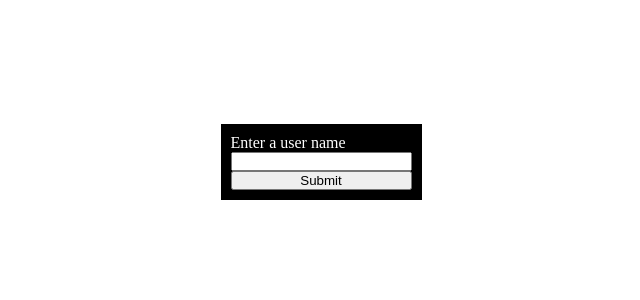
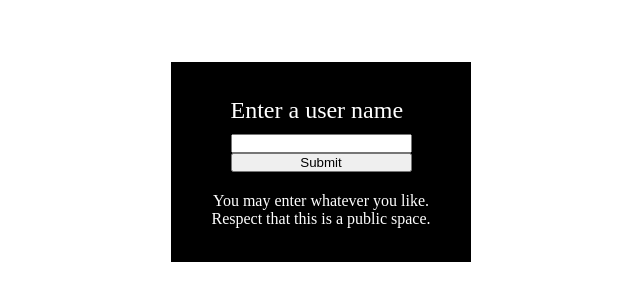
Before and after one commit to thearlman/cart263-covidCommunityCenter, a website: page public/index.html in a window 1280 px wide. Shown: the part 248-548 px from the top of the page, without its empty margins (329-969 px from the left). Drawn offline with nearby package versions, Linux system fonts and the light colour scheme; no server answers.

Commit message:
updated login box

```diff
--- a/index.js
+++ b/index.js
@@ -20,7 +20,6 @@ let static = require('node-static');
 //tell the express app to use the current filepath (__dirname) + the public directory (for client-side)
 APP.use(express.static(__dirname + '/public'));
 // for the serverside
-APP.use(express.static(__dirname + '/node_modules'));
 
 
 //begin listening for incoming requests from the client
@@ -130,6 +129,9 @@ io.on("connect", function(socket) {
       console.log(users);
     }
   })
+  socket.on("foundIt", function(message){
+    io.emit("foundIt", message);
+  })
 })
 
 function sendNewUserEmail(subject, data){
--- a/public/css/style.css
+++ b/public/css/style.css
@@ -47,12 +47,22 @@
   flex-direction: column;
   justify-content: center;
   align-items: center;
-  width:min-content;
-  height: min-content;
-  padding: 10px;
+  width: 300px;
+  height: 200px;
+  padding: 20px;
   top: 50%;
   left: 50%;
   color: white;
+}
+#login form{
+  margin-bottom: 20px
+}
+#login label{
+  margin-bottom: 10px;
+  font-size: 1.5rem;
+}
+#login p {
+  text-align: center;
 }
 #userNameForm{
   display: flex;
--- a/public/index.html
+++ b/public/index.html
@@ -24,6 +24,7 @@
           <input type="text" id="userName" name="userName">
           <input type="submit" name="submit" value="Submit">
         </form>
+        <p>You may enter whatever you like. <br> Respect that this is a public space.</p>
       </div>
     </div>
 
```
